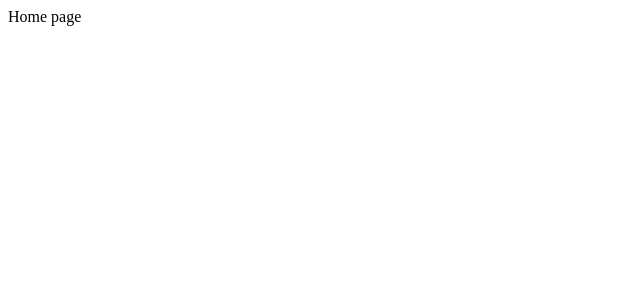
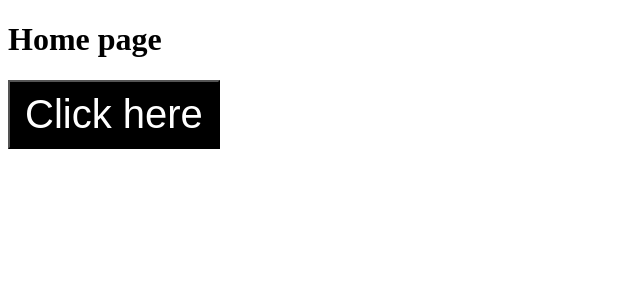
Before and after one commit to Dinakhaled/CSS-Methodologies, a React (Create React App) app: page / in a window 1280 px wide. Shown: the top 300 px of the page, without its empty margins (0-640 px from the left). Built offline with nearby package versions, Linux system fonts and the light colour scheme.

Commit message:
Try React-jss

```diff
--- a/src/components/Button/index.jsx
+++ b/src/components/Button/index.jsx
@@ -1,7 +1,32 @@
 import React from "react";
+import { createUseStyles } from "react-jss";
 
-const Button = () => {
-  return <button>Click here</button>;
+const useStyles = createUseStyles({
+  button: {
+    color: "green",
+    padding: {
+      top: 10,
+      right: 15,
+      bottom: 10,
+      left: 15,
+    },
+    "&.primary": {
+      backgroundColor: "#000",
+      color: "#fff",
+      fontSize: (props) => props.fontSize,
+    },
+  },
+});
+
+const Button = ({ className = "", ...props }) => {
+  const classes = useStyles(props);
+  return (
+    <button className={`${classes.button} ${className}`}>Click here</button>
+  );
+};
+
+Button.defaultProps = {
+  fontSize: "80px",
 };
 
 export default Button;
--- a/src/pages/Home/index.jsx
+++ b/src/pages/Home/index.jsx
@@ -1,7 +1,13 @@
 import React from "react";
+import Button from "../../components/Button";
 
 const Home = () => {
-  return <div>Home page</div>;
+  return (
+    <div>
+      <h1>Home page</h1>
+      <Button className="primary" fontSize="40px" />
+    </div>
+  );
 };
 
 export default Home;
```
